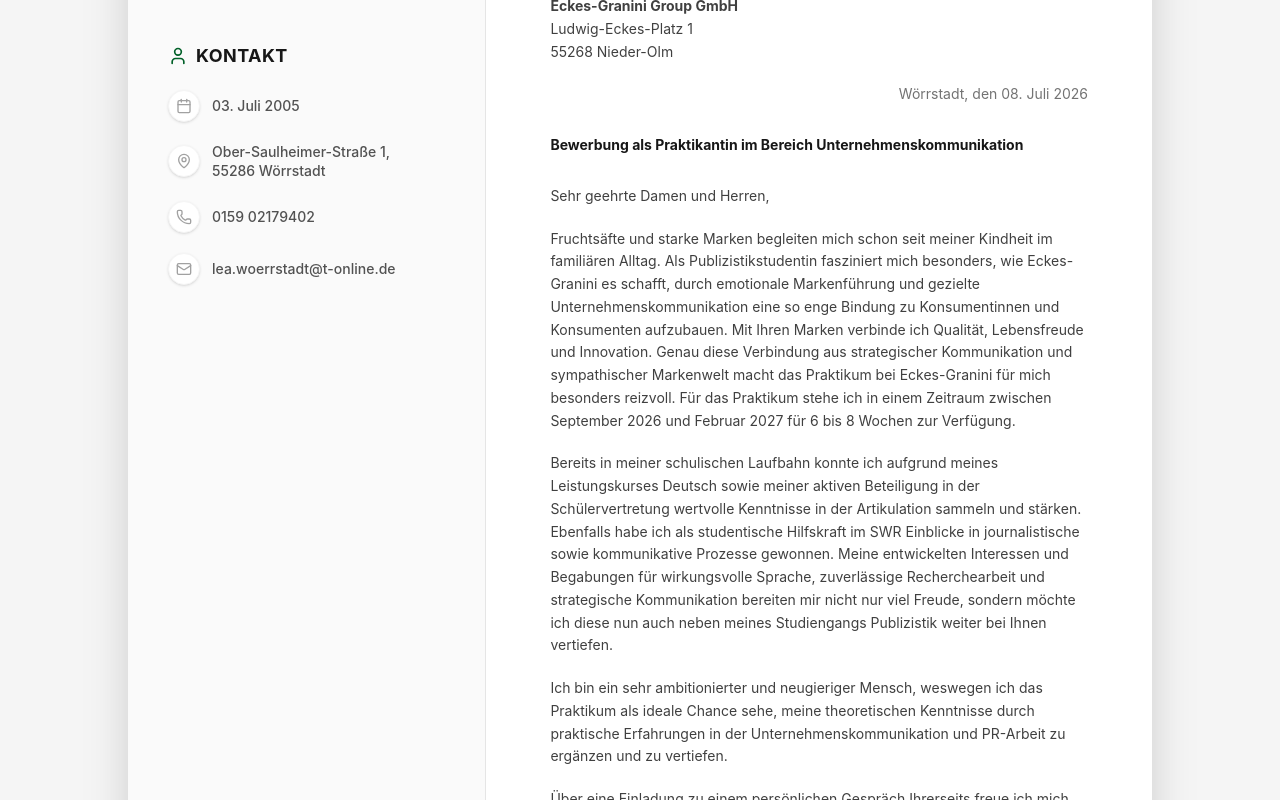
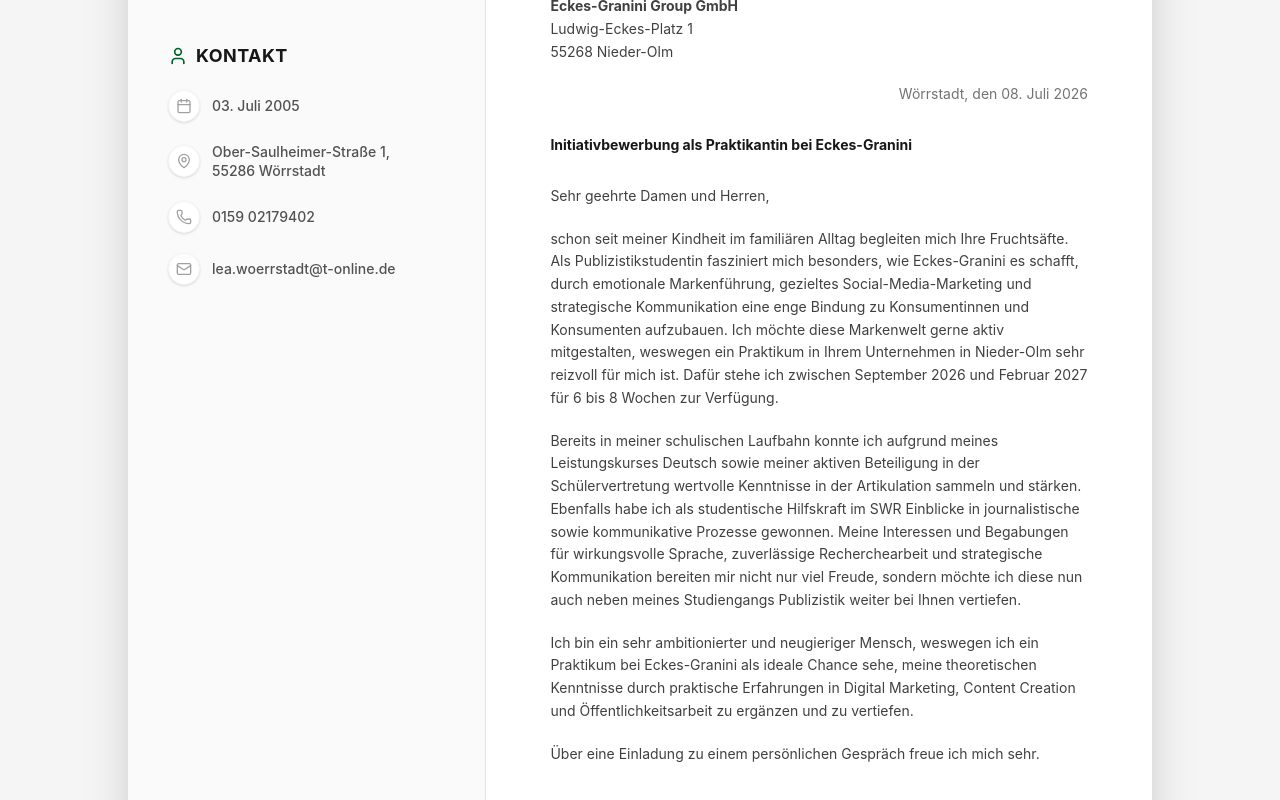
Before and after one commit to fromage222/Lea-bewerbung, a React (Vite) app: page / in a window 1280 px wide. Shown: the part 1900-2700 px from the top of the page. Built offline with nearby package versions, Linux system fonts and the light colour scheme.

Commit message:
Anschreibentext fuer Initiativbewerbung bei Eckes-Granini aktualisiert

```diff
--- a/src/app/App.tsx
+++ b/src/app/App.tsx
@@ -213,25 +213,25 @@
               </p>
 
               <p className="font-bold text-neutral-900 pt-2">
-                Bewerbung als Praktikantin im Bereich Unternehmenskommunikation
+                Initiativbewerbung als Praktikantin bei Eckes-Granini
               </p>
 
               <p className="pt-2">Sehr geehrte Damen und Herren,</p>
 
               <p>
-                Fruchtsäfte und starke Marken begleiten mich schon seit meiner Kindheit im familiären Alltag. Als Publizistikstudentin fasziniert mich besonders, wie Eckes-Granini es schafft, durch emotionale Markenführung und gezielte Unternehmenskommunikation eine so enge Bindung zu Konsumentinnen und Konsumenten aufzubauen. Mit Ihren Marken verbinde ich Qualität, Lebensfreude und Innovation. Genau diese Verbindung aus strategischer Kommunikation und sympathischer Markenwelt macht das Praktikum bei Eckes-Granini für mich besonders reizvoll. Für das Praktikum stehe ich in einem Zeitraum zwischen September 2026 und Februar 2027 für 6 bis 8 Wochen zur Verfügung.
+                schon seit meiner Kindheit im familiären Alltag begleiten mich Ihre Fruchtsäfte. Als Publizistikstudentin fasziniert mich besonders, wie Eckes-Granini es schafft, durch emotionale Markenführung, gezieltes Social-Media-Marketing und strategische Kommunikation eine enge Bindung zu Konsumentinnen und Konsumenten aufzubauen. Ich möchte diese Markenwelt gerne aktiv mitgestalten, weswegen ein Praktikum in Ihrem Unternehmen in Nieder-Olm sehr reizvoll für mich ist. Dafür stehe ich zwischen September 2026 und Februar 2027 für 6 bis 8 Wochen zur Verfügung.
               </p>
 
               <p>
-                Bereits in meiner schulischen Laufbahn konnte ich aufgrund meines Leistungskurses Deutsch sowie meiner aktiven Beteiligung in der Schülervertretung wertvolle Kenntnisse in der Artikulation sammeln und stärken. Ebenfalls habe ich als studentische Hilfskraft im SWR Einblicke in journalistische sowie kommunikative Prozesse gewonnen. Meine entwickelten Interessen und Begabungen für wirkungsvolle Sprache, zuverlässige Recherchearbeit und strategische Kommunikation bereiten mir nicht nur viel Freude, sondern möchte ich diese nun auch neben meines Studiengangs Publizistik weiter bei Ihnen vertiefen.
+                Bereits in meiner schulischen Laufbahn konnte ich aufgrund meines Leistungskurses Deutsch sowie meiner aktiven Beteiligung in der Schülervertretung wertvolle Kenntnisse in der Artikulation sammeln und stärken. Ebenfalls habe ich als studentische Hilfskraft im SWR Einblicke in journalistische sowie kommunikative Prozesse gewonnen. Meine Interessen und Begabungen für wirkungsvolle Sprache, zuverlässige Recherchearbeit und strategische Kommunikation bereiten mir nicht nur viel Freude, sondern möchte ich diese nun auch neben meines Studiengangs Publizistik weiter bei Ihnen vertiefen.
               </p>
 
               <p>
-                Ich bin ein sehr ambitionierter und neugieriger Mensch, weswegen ich das Praktikum als ideale Chance sehe, meine theoretischen Kenntnisse durch praktische Erfahrungen in der Unternehmenskommunikation und PR-Arbeit zu ergänzen und zu vertiefen.
+                Ich bin ein sehr ambitionierter und neugieriger Mensch, weswegen ich ein Praktikum bei Eckes-Granini als ideale Chance sehe, meine theoretischen Kenntnisse durch praktische Erfahrungen in Digital Marketing, Content Creation und Öffentlichkeitsarbeit zu ergänzen und zu vertiefen.
               </p>
 
               <p>
-                Über eine Einladung zu einem persönlichen Gespräch Ihrerseits freue ich mich sehr.
+                Über eine Einladung zu einem persönlichen Gespräch freue ich mich sehr.
               </p>
 
               <p className="pt-4">
```
